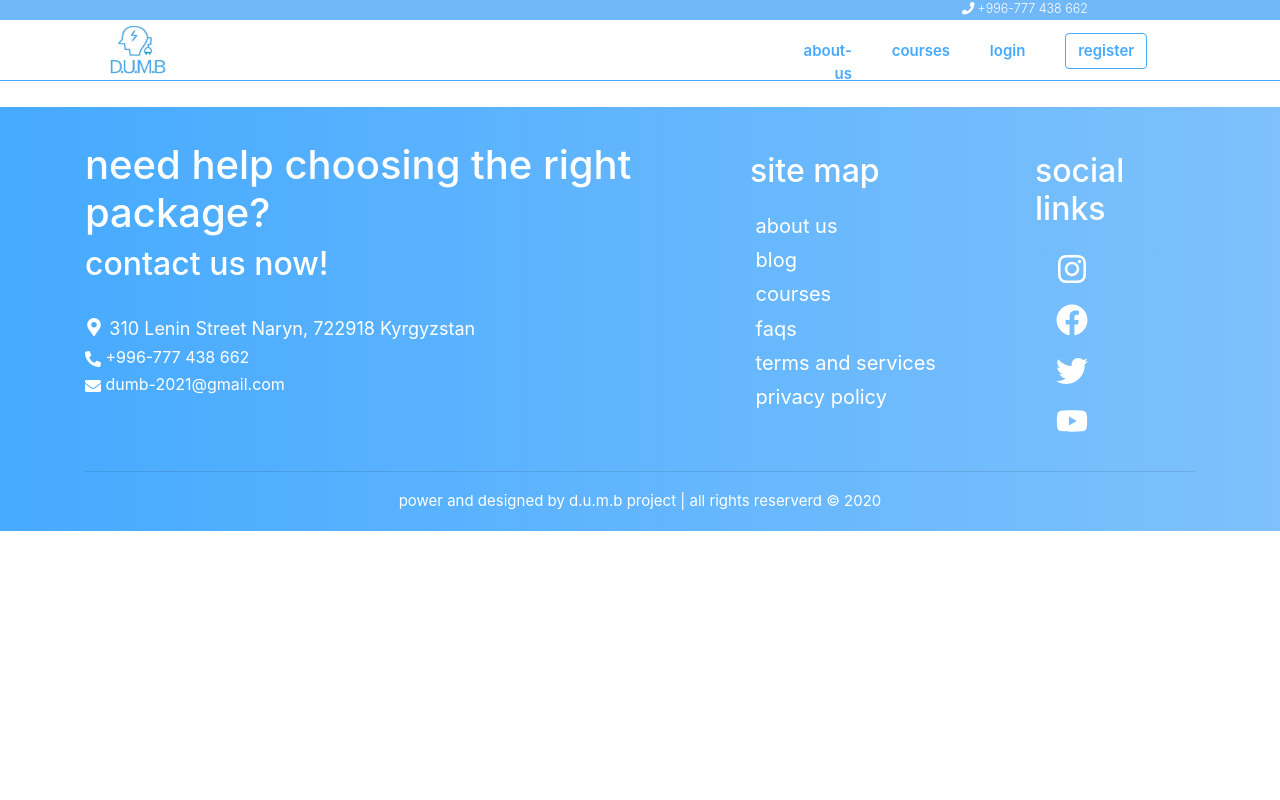
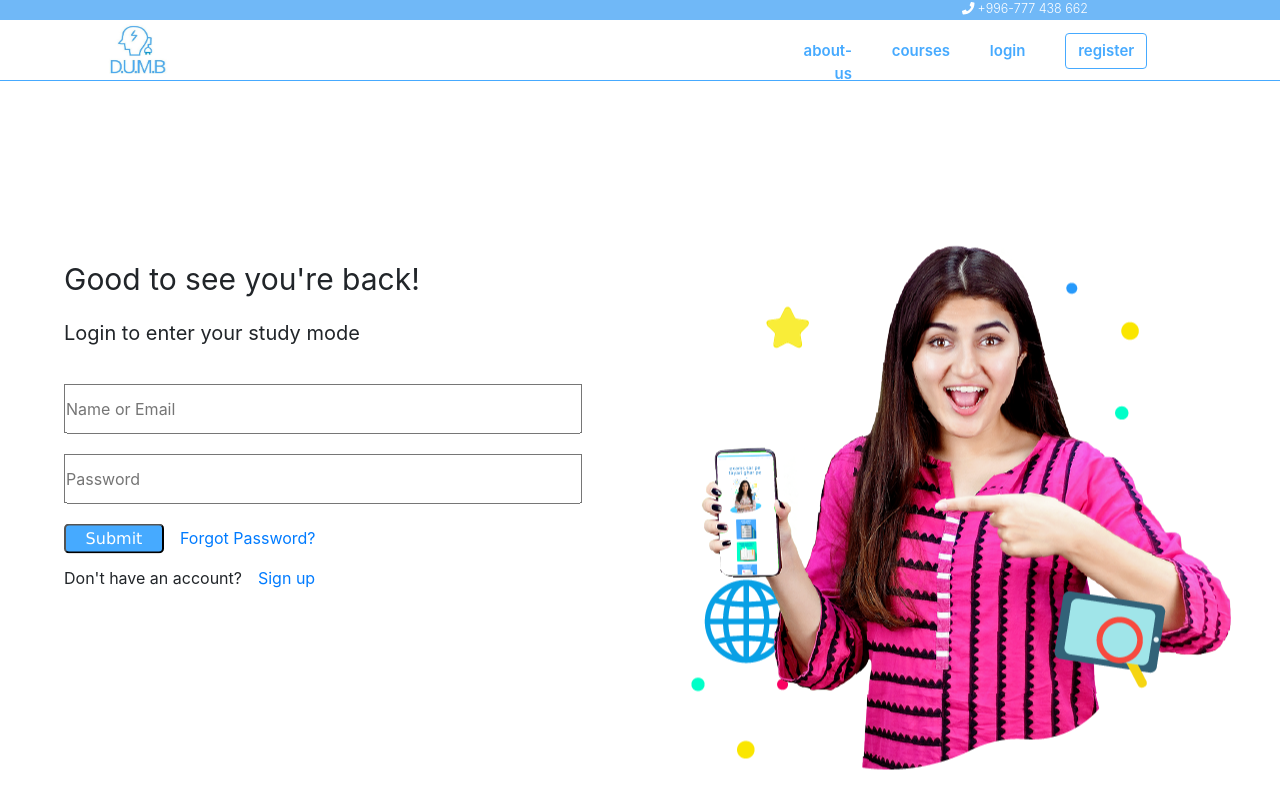
Before and after one commit to Jahanzaib5/dumb-project, a React (Create React App) app in the folder frontend/app/: page /Login in a window 1280 px wide. Shown: the top 800 px of the page. Built offline with nearby package versions, Linux system fonts and the light colour scheme; the HTML template or start-up script is replaced by a standard one.

Commit message:
Added Login page

```diff
--- a/frontend/app/package.json
+++ b/frontend/app/package.json
@@ -11,9 +11,11 @@
     "@testing-library/react": "^9.5.0",
     "@testing-library/user-event": "^7.2.1",
     "bootstrap": "^4.4.1",
+    "package.json": "^2.0.1",
     "react": "^16.13.1",
     "react-bootstrap": "^1.0.1",
     "react-dom": "^16.13.1",
+    "react-icons": "^3.10.0",
     "react-router-dom": "^5.2.0",
     "react-scripts": "3.4.1",
     "reactstrap": "^8.4.1"
@@ -38,5 +40,8 @@
       "last 1 firefox version",
       "last 1 safari version"
     ]
+  },
+  "devDependencies": {
+    "typescript": "^3.9.2"
   }
 }
--- a/frontend/app/src/App.js
+++ b/frontend/app/src/App.js
@@ -5,6 +5,7 @@ import AboutUs from './components/AboutUs/AboutUs';
 import Footer from './components/Footer/Footer';
 import Home from "./components/Home/Home";
 import Courses from './components/Courses/Courses';
+import Login from './components/Login/Login'
 
 
 class App extends Component {
@@ -17,6 +18,7 @@ class App extends Component {
             <Route exact path="/" component={Home}/>
             <Route path="/Aboutus" component={AboutUs}/>
             <Route path="/Courses" component={Courses}/>
+            <Route path="/Login" component={Login}/>
           </Switch>
         </Router>
         <Footer/>
--- /dev/null
+++ b/frontend/app/src/components/Login/Login.js
@@ -0,0 +1,50 @@
+import React , {Component} from 'react'
+import './login.css'
+import {Nav, Image} from 'react-bootstrap'
+import Img from "./img1.png"
+
+class logIn extends Component{
+    render() {
+        return(
+            <div className='split'>
+                <div className='box1 left'>
+                    <div className='centerL' id='left'>
+                        <div>
+                            <p style={{fontSize: "30px", fontWeight:"large"}}>
+                                Good to see you're back!
+                            </p>
+                            <p style={{fontSize: "20px"}}>
+                                Login to enter your study mode
+                            </p>
+                        </div>
+                        <div style={{color:"blueviolet"}}>
+                            <form action="">
+                                <div id='inputs'>
+                                    <input type="text" placeholder='Name or Email'/><br/>
+                                    <input type="text" placeholder='Password'/>
+                                </div>
+                                <div id='submit'>
+                                    <button type="button">Submit</button>
+                                    <Nav.Link href="#ForgotPassword">Forgot Password?</Nav.Link>
+                                </div>
+                            </form>
+                        </div>
+                        <div>
+                            <p style={{display:"flex", alignItems:"baseline"}}>
+                                Don't have an account?
+                                <Nav.Link href="#SignUp">Sign up</Nav.Link>
+                            </p>
+                        </div>
+                    </div>
+                </div>
+                <div class='box2 right'>
+                    <div class='centerR' id="right">
+                        <Image src= {Img} alt="photo"style={{maxWidth:"100%"}}/>
+                    </div>
+                </div>
+            </div>
+        )
+    }
+}
+
+export default logIn
--- /dev/null
+++ b/frontend/app/src/components/Login/login.css
@@ -0,0 +1,71 @@
+*{
+    margin: 0;
+    padding: 0;
+}
+
+.split{
+    height: 100vh;
+    display: grid;
+    grid-template-columns: repeat(auto-fit, minmax(375px, 1fr));
+}
+
+
+.centerR {
+    position: relative;
+    top: 50%;
+    left: 50%;
+    transform: translate(-50%, -50%);
+    text-align: center;
+}
+
+.centerL {
+    position: relative;
+    top: 40%;
+    left: 0;
+    transform: translate(0, -50%);
+    text-align: center;
+    padding-left: 10%;
+}
+
+#left {
+    text-align: left;
+}
+
+.left input[type="text"] {
+    margin-top: 20px;
+    height: 50px;
+    width: 90%;
+}
+
+.left button {
+    font-family: Geneva, Arial, Helvetica, sans-serif;
+    margin-top: 20px;
+    height: 30px;
+    width: 100px;
+    background-color: #46aaff;
+    border-radius: 5px;
+    font-weight: 400px;
+    color: white;
+}
+
+#submit{
+    display: flex;
+    align-items: baseline;
+    justify-content: start;
+}
+
+.left button:hover {
+    background-color: white;
+    color: #46aaff;
+}
+
+a {
+    text-decoration: none;
+}
+
+
+@media screen and (max-width:750px) {
+    .split{
+        height: 150vh;
+    }
+}
--- a/frontend/app/src/components/Navbar/Navigation.js
+++ b/frontend/app/src/components/Navbar/Navigation.js
@@ -56,7 +56,7 @@ class Navigation extends Component {
                   </Nav.Link>
                 </Nav.Item>
                 <Nav.Item className="nada">
-                  <Nav.Link href="#">
+                  <Nav.Link href="Login">
                     <p>login</p>
                   </Nav.Link>
                 </Nav.Item>
```
Also changed, not shown: frontend/app/src/components/Login/img1.png (added), 1 other file (tests, documents, lock files or other folders).
